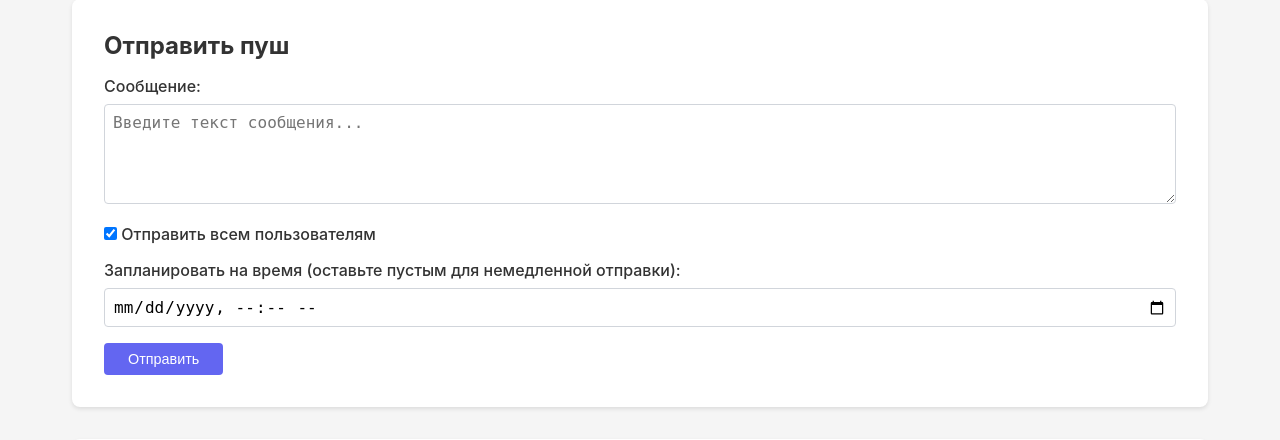
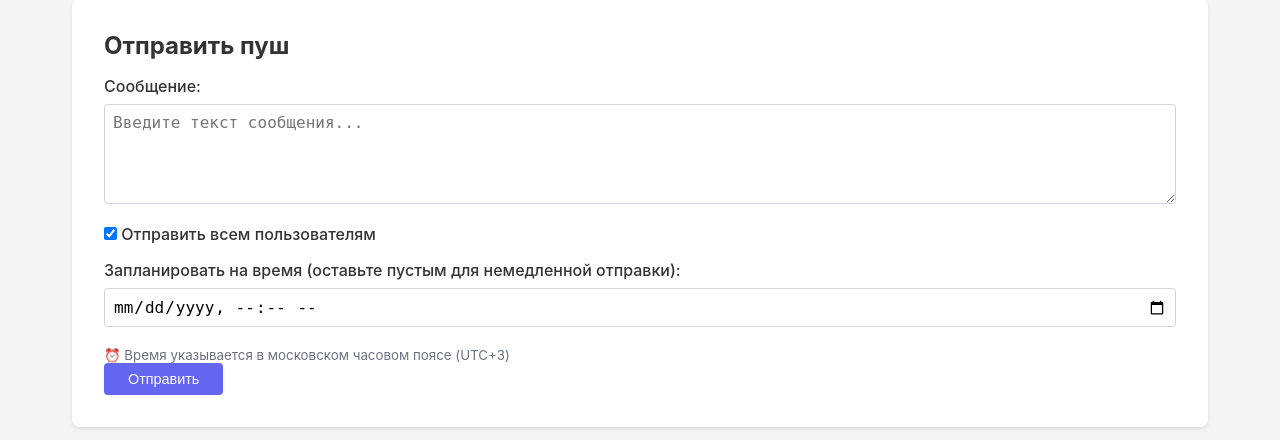
Before and after one commit to ArsentyStreltsov/thebestwedding_bot, a FastAPI app: template admin/templates/pushes.html in a window 1280 px wide. Shown: the part 33-473 px from the top of the page. Run offline with FastAPI, Linux system fonts and the light colour scheme; the template is opened without the code that fills it, so the values that code supplies are empty; parts of the project's set-up code (start-up, migrations or seed data) failed here and were passed over.

Commit message:
Исправлена обработка часовых поясов для запланированных пушей

```diff
--- a/admin/app.py
+++ b/admin/app.py
@@ -2,13 +2,16 @@ from fastapi import FastAPI, Request, Depends, HTTPException, Form
 from fastapi.responses import HTMLResponse, RedirectResponse
 from fastapi.templating import Jinja2Templates
 from fastapi.staticfiles import StaticFiles
-from datetime import datetime, timedelta
+from datetime import datetime, timedelta, timezone
 import asyncio
 from typing import Optional, List
 from admin.database import AdminDatabase
 from admin.auth import verify_password, get_password_hash, create_access_token, verify_token
 from admin.config import AdminConfig
 import httpx
+
+# Московское время (UTC+3)
+MOSCOW_TZ = timezone(timedelta(hours=3))
 
 app = FastAPI(title="Wedding Bot Admin Panel")
 templates = Jinja2Templates(directory="admin/templates")
@@ -320,11 +323,34 @@ async def pushes_page(request: Request):
     )
     users = await AdminDatabase.fetch("SELECT user_id, first_name, username FROM users")
 
+    # Конвертируем время из UTC в московское для отображения
+    pushes_list = []
+    for push in pushes:
+        push_dict = dict(push)
+        # Конвертируем scheduled_at из UTC в московское время
+        if push_dict.get("scheduled_at"):
+            if isinstance(push_dict["scheduled_at"], datetime):
+                if push_dict["scheduled_at"].tzinfo is None:
+                    # Если время без timezone, считаем его UTC
+                    utc_time = push_dict["scheduled_at"].replace(tzinfo=timezone.utc)
+                else:
+                    utc_time = push_dict["scheduled_at"].astimezone(timezone.utc)
+                push_dict["scheduled_at"] = utc_time.astimezone(MOSCOW_TZ).strftime("%Y-%m-%d %H:%M:%S")
+        # Конвертируем sent_at из UTC в московское время
+        if push_dict.get("sent_at"):
+            if isinstance(push_dict["sent_at"], datetime):
+                if push_dict["sent_at"].tzinfo is None:
+                    utc_time = push_dict["sent_at"].replace(tzinfo=timezone.utc)
+                else:
+                    utc_time = push_dict["sent_at"].astimezone(timezone.utc)
+                push_dict["sent_at"] = utc_time.astimezone(MOSCOW_TZ).strftime("%Y-%m-%d %H:%M:%S")
+        pushes_list.append(push_dict)
+
     return templates.TemplateResponse(
         "pushes.html",
         {
             "request": request,
-            "pushes": [dict(p) for p in pushes],
+            "pushes": pushes_list,
             "users": [dict(u) for u in users]
         }
     )
@@ -351,12 +377,18 @@ async def push_send(
     scheduled_time = None
     if scheduled_at:
         try:
-            # Преобразуем локальное время в UTC
-            scheduled_time = datetime.fromisoformat(scheduled_at)
-            # Если время в прошлом, отправляем сразу
-            if scheduled_time <= datetime.now():
+            # Парсим время из формы (локальное время браузера, но без timezone)
+            # Предполагаем, что это московское время (UTC+3)
+            local_time = datetime.fromisoformat(scheduled_at.replace('Z', ''))
+            # Добавляем московский часовой пояс
+            moscow_time = local_time.replace(tzinfo=MOSCOW_TZ)
+            # Конвертируем в UTC для хранения в БД
+            scheduled_time = moscow_time.astimezone(timezone.utc)
+            # Проверяем, не в прошлом ли время (в UTC)
+            if scheduled_time <= datetime.now(timezone.utc):
                 scheduled_time = None
-        except:
+        except Exception as e:
+            print(f"Ошибка парсинга времени: {e}")
             scheduled_time = None
 
     # Если время не указано или в прошлом, отправляем сразу
--- a/admin/scheduler.py
+++ b/admin/scheduler.py
@@ -3,7 +3,7 @@
 Запускается отдельно или интегрируется в основной бот
 """
 import asyncio
-from datetime import datetime
+from datetime import datetime, timezone
 from admin.database import AdminDatabase
 from admin.config import AdminConfig
 import httpx
--- a/admin/templates/pushes.html
+++ b/admin/templates/pushes.html
@@ -30,6 +30,7 @@
 
         <label for="scheduled_at" style="margin-top: 1rem;">Запланировать на время (оставьте пустым для немедленной отправки):</label>
         <input type="datetime-local" id="scheduled_at" name="scheduled_at">
+        <small style="color: #6b7280; display: block; margin-top: 0.25rem;">⏰ Время указывается в московском часовом поясе (UTC+3)</small>
 
         <button type="submit" class="btn">Отправить</button>
     </form>
```
